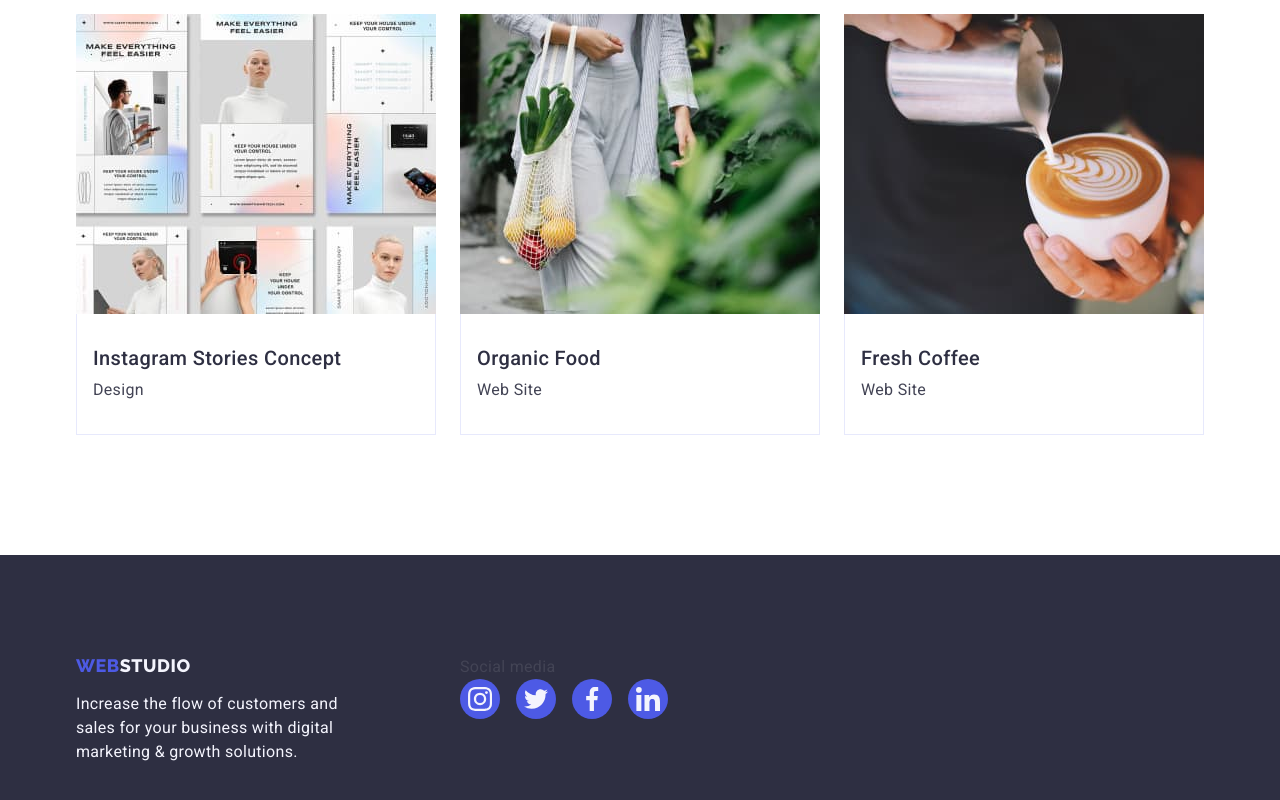
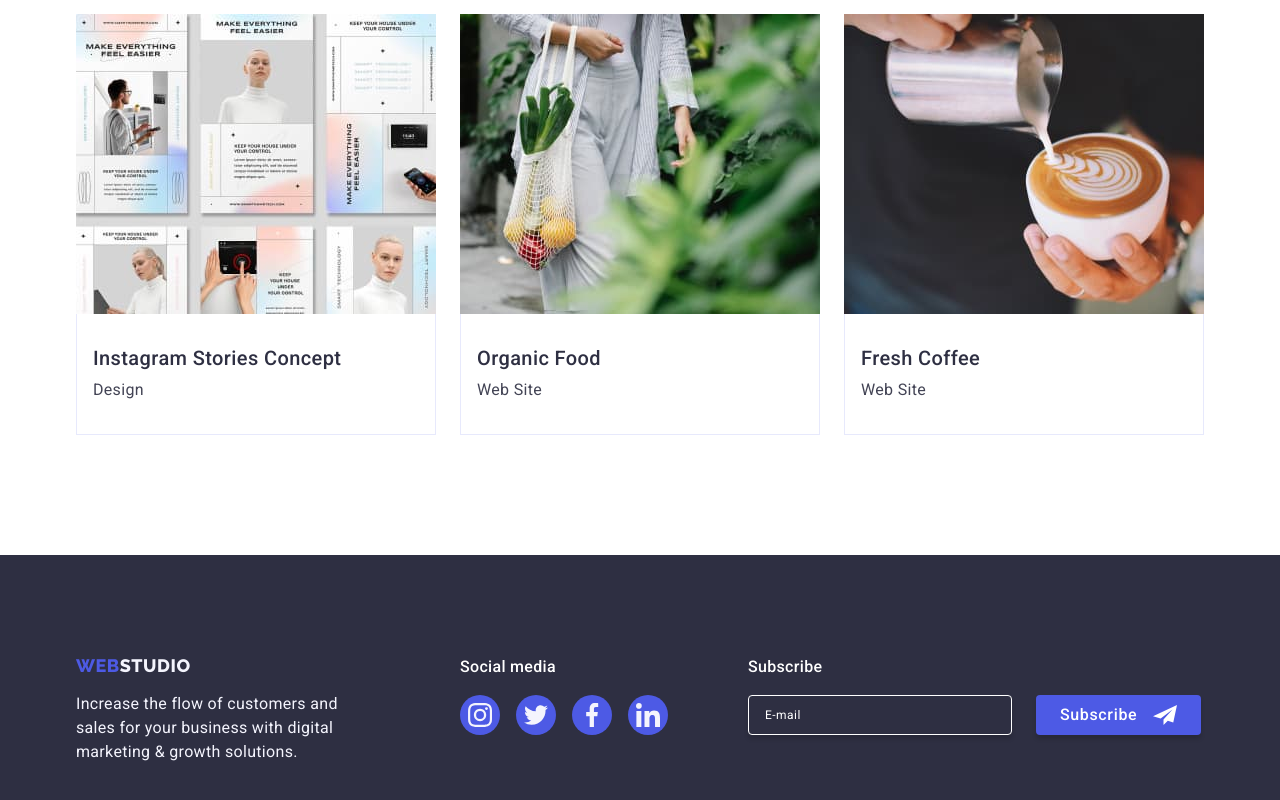
Before and after one commit to OlhaOs/goit-markup-hw-05, a plain HTML site: page portfolio.html in a window 1280 px wide. Shown: the part 1215-2015 px from the top of the page. Drawn offline with nearby package versions, Linux system fonts and the light colour scheme.

Commit message:
add form to portfolio page

```diff
--- a/portfolio.html
+++ b/portfolio.html
@@ -218,7 +218,7 @@
                     growth solutions.</p>
             </div>
             <div class="footer-solcailmedia-block">
-                <p class="footer-socialmedia-title">Social media</p>
+                <p class="footer-title">Social media</p>
                 <ul class="social-links footer-links  list">
                     <li class="footer-social-link">
                         <a class="social-link-item footer-social-link-item" href="http://instagram.com" target="_blank"
@@ -256,6 +256,21 @@
                 </ul>
 
             </div>
+            <form class="footer-form" name="subscription-form">
+                <p class="footer-title">Subscribe</p>
+                <div class="form-container">
+                    <label class="footer-form-label" for="footer-input-subcription">
+                        <input type="email" class="footer-form-input" id="footer-input-subcription"
+                            placeholder="E-mail">
+                    </label>
+                    <button class="btn footer-form-btn">
+                        <span class="footer-btn-text">Subscribe</span>
+                        <svg class="footer-form-icon" width="24" height="24">
+                            <use href="./images/icons.svg#icon-subscribe"></use>
+                        </svg>
+                    </button>
+                </div>
+            </form>
         </div>
     </footer>
 </body>
```
